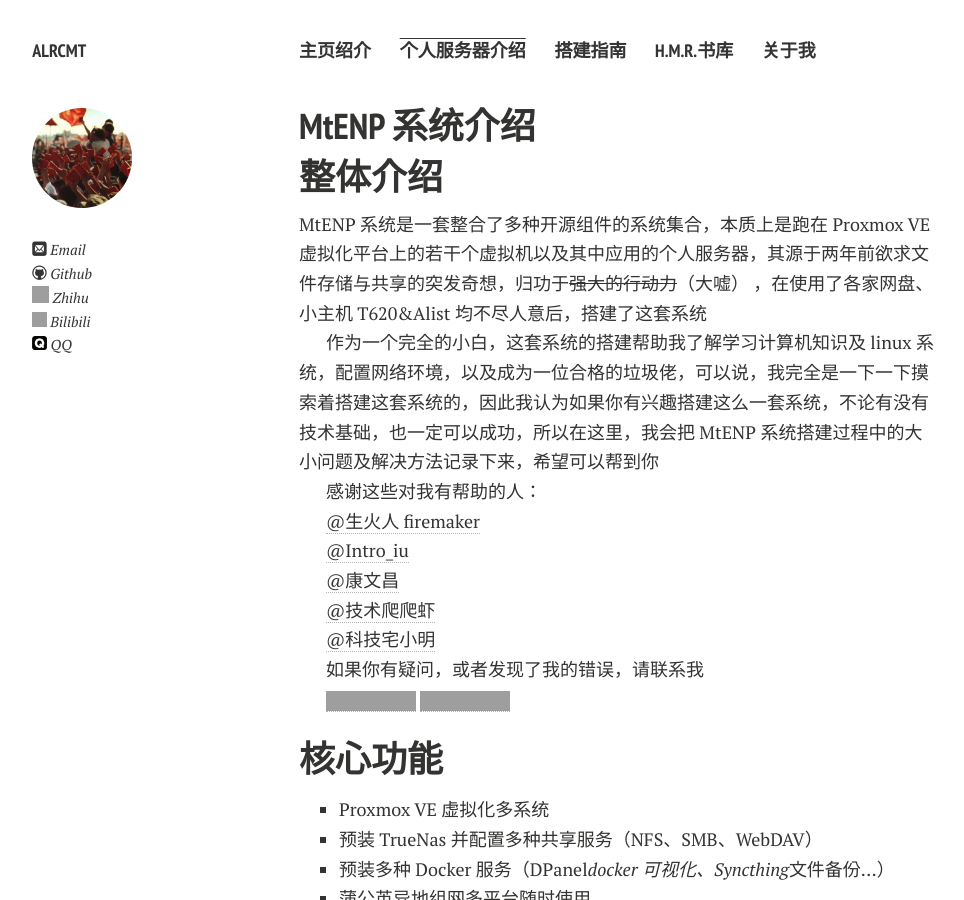
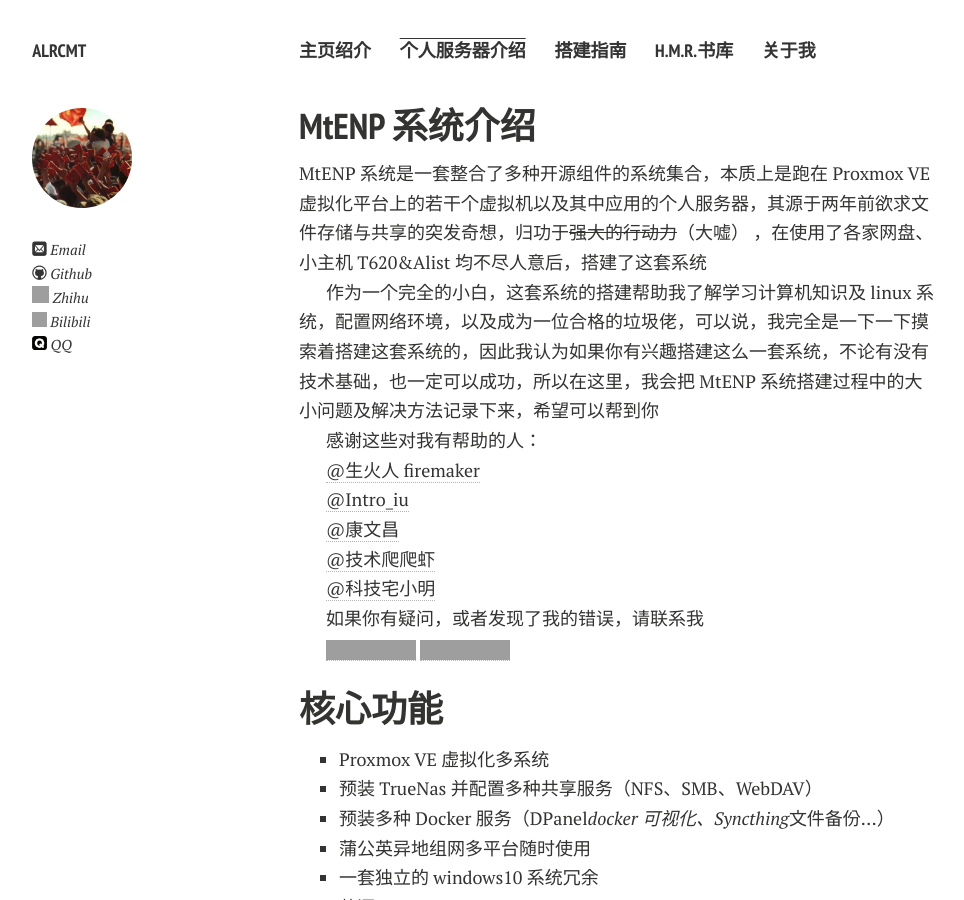
Before and after one commit to ALRCMt/personal-web, a Jekyll site: the page built from mtenp.md, in a window 1280 px wide and 900 px high. Shown: the whole window, without its empty margins (21-985 px from the left). Built offline with Jekyll 4.4.1, drawn with Linux system fonts in a browser that asks for light colours; nearby versions of some CDN libraries; comment, search, counter and statistics services are not loaded; a style sheet for code colours, icons or effects is not loaded; grey boxes are pictures that could not be loaded.

Commit message:
Update mtenp.md

```diff
--- a/mtenp.md
+++ b/mtenp.md
@@ -6,10 +6,6 @@
 
 ## MtENP 系统介绍
 
-
-
-
-## 整体介绍
 
 MtENP 系统是一套整合了多种开源组件的系统集合，本质上是跑在 Proxmox VE 虚拟化平台上的若干个虚拟机以及其中应用的个人服务器，其源于两年前欲求文件存储与共享的突发奇想，归功于<del>强大的行动力</del>（大嘘）
 ，在使用了各家网盘、小主机 T620&Alist 均不尽人意后，搭建了这套系统
```
